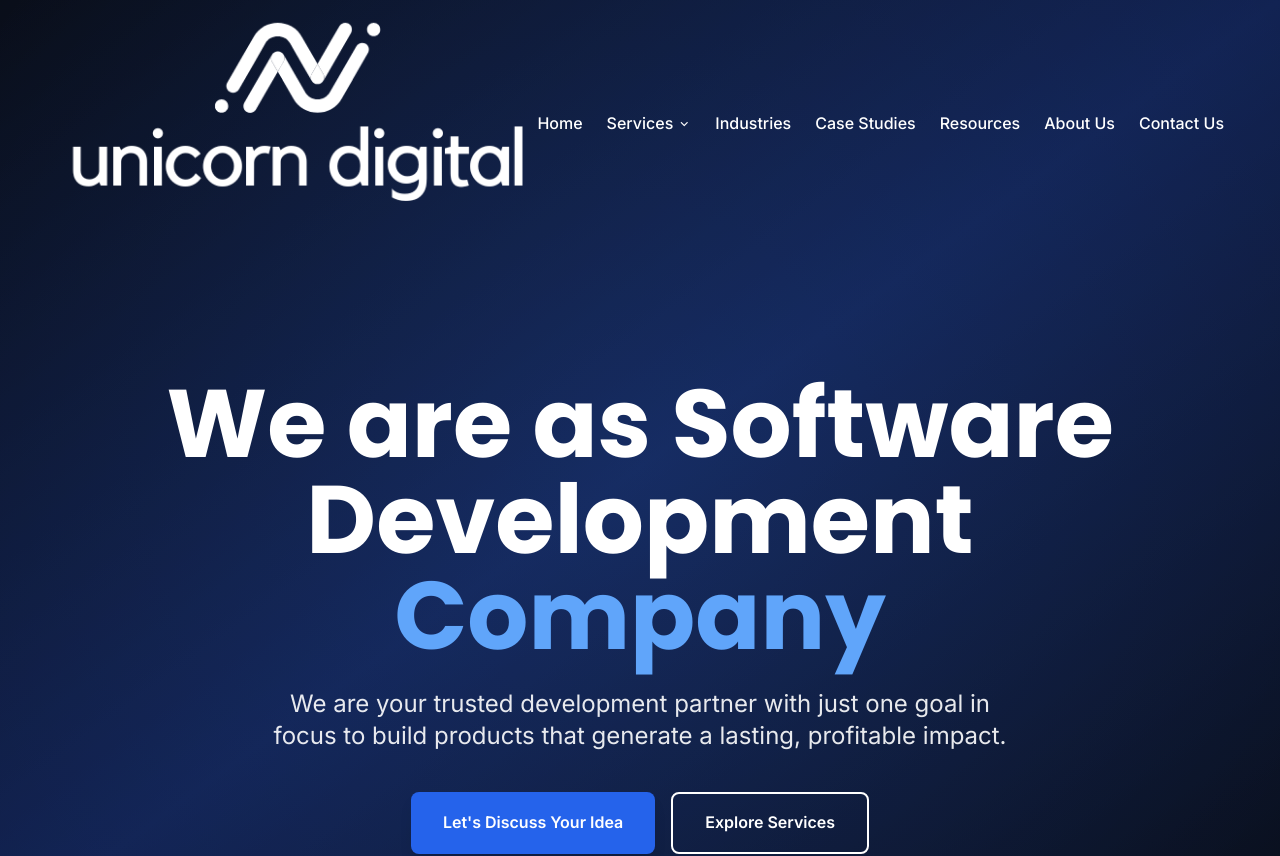
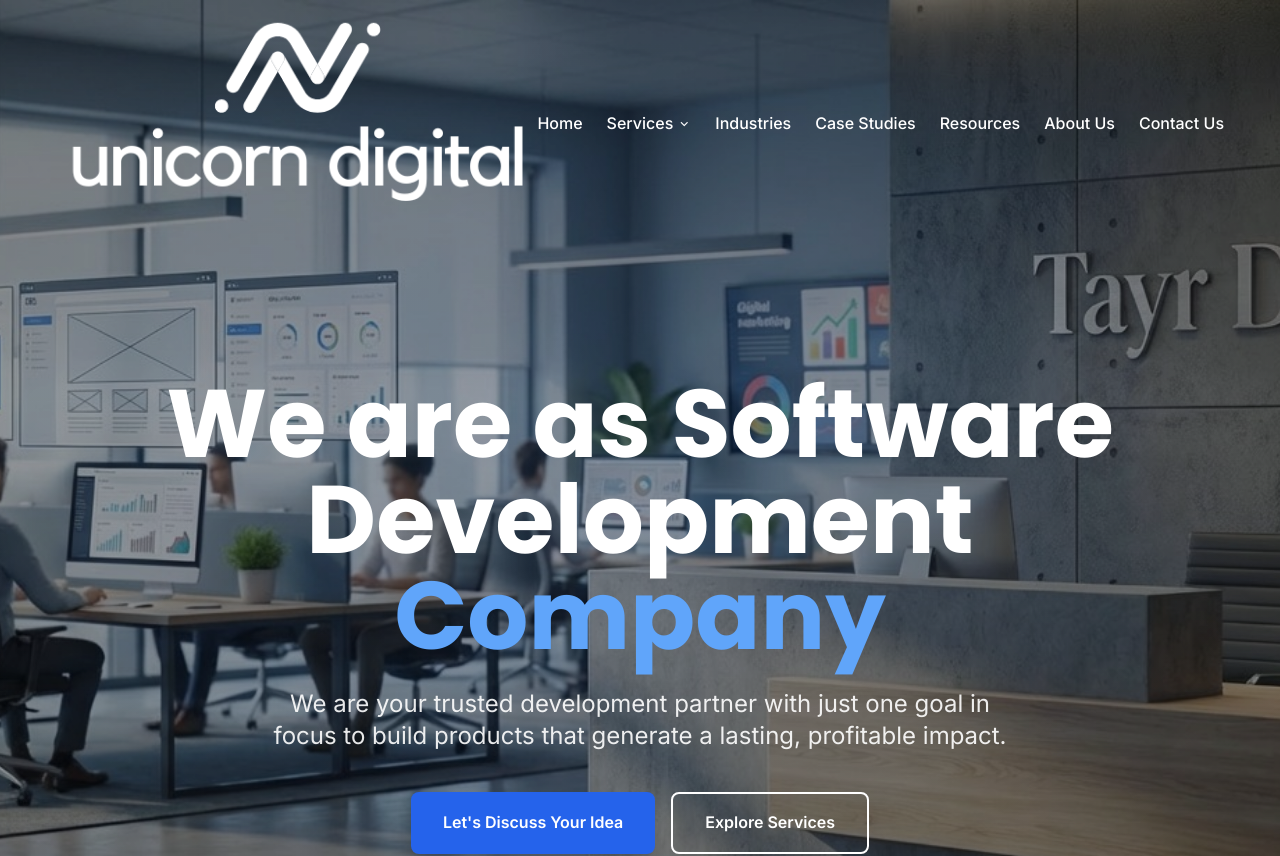
Before and after one commit to umer-faisal/unicorn-digital, a Next.js app: page / in a window 1280 px wide. Shown: the top 856 px of the page. Built offline with nearby package versions, Linux system fonts and the light colour scheme.

Commit message:
new image add

```diff
--- a/src/components/home/HeroSection.jsx
+++ b/src/components/home/HeroSection.jsx
@@ -3,10 +3,20 @@
 import Link from 'next/link';
 import { motion } from 'framer-motion';
 import Header from '../Header';
+import Image from 'next/image';
 
 export default function HeroSection() {
   return (
-    <section className="relative min-h-screen flex items-center justify-center bg-gradient-to-br from-slate-900 via-blue-900 to-slate-900 overflow-hidden">
+    <section className="relative min-h-screen flex items-center justify-center overflow-hidden">
+      <div className="absolute inset-0 z-0">
+        <Image
+          src="/Images/new-header.jpeg"
+          alt="Hero Background"
+          fill
+          className="object-cover"
+          priority
+        />
+      </div>
       <div className="absolute inset-0 bg-black/40 z-0"></div>
       <div className="absolute inset-0 bg-[radial-gradient(circle_at_50%_50%,rgba(59,130,246,0.1),transparent)] z-0"></div>
 
```
